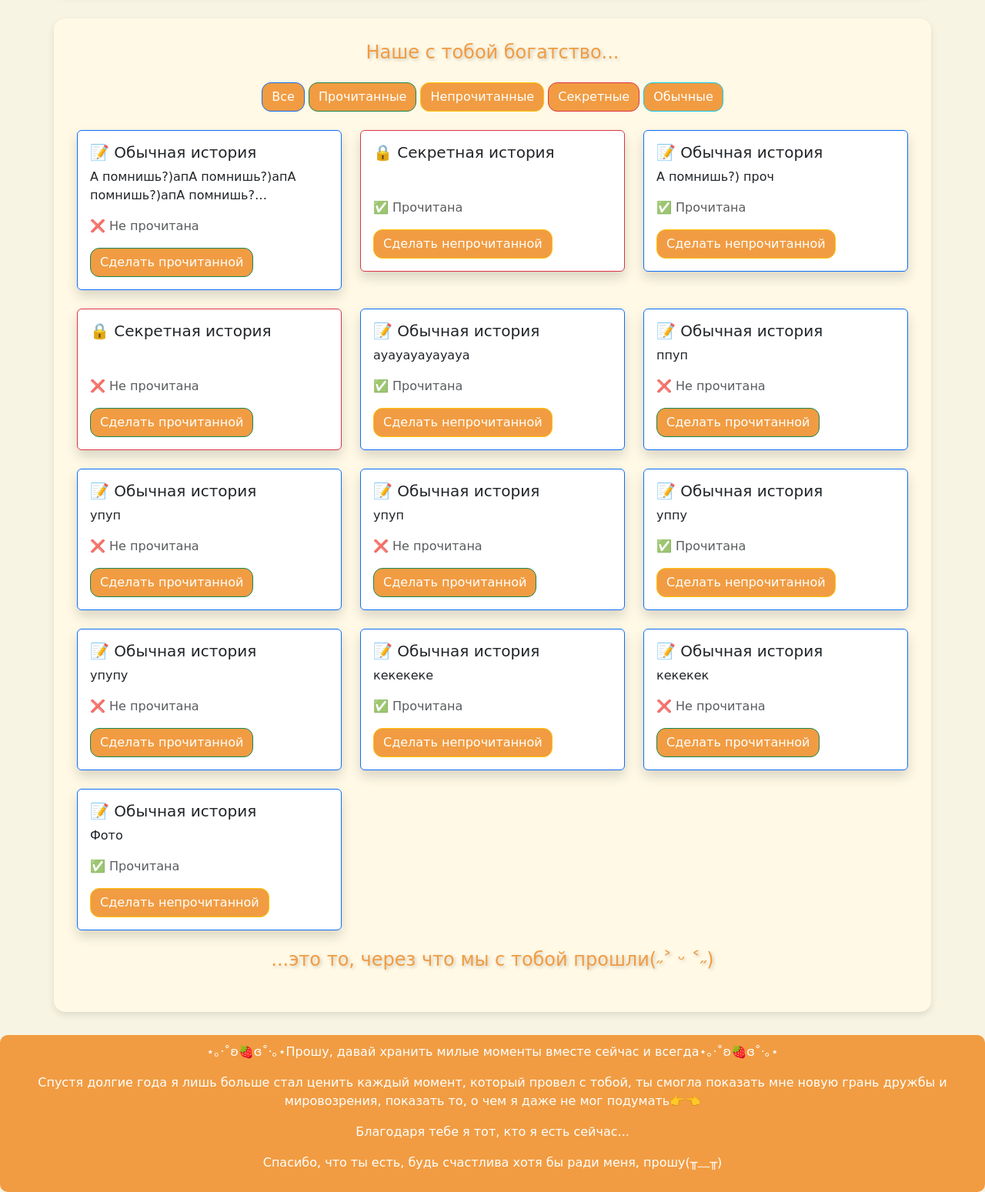
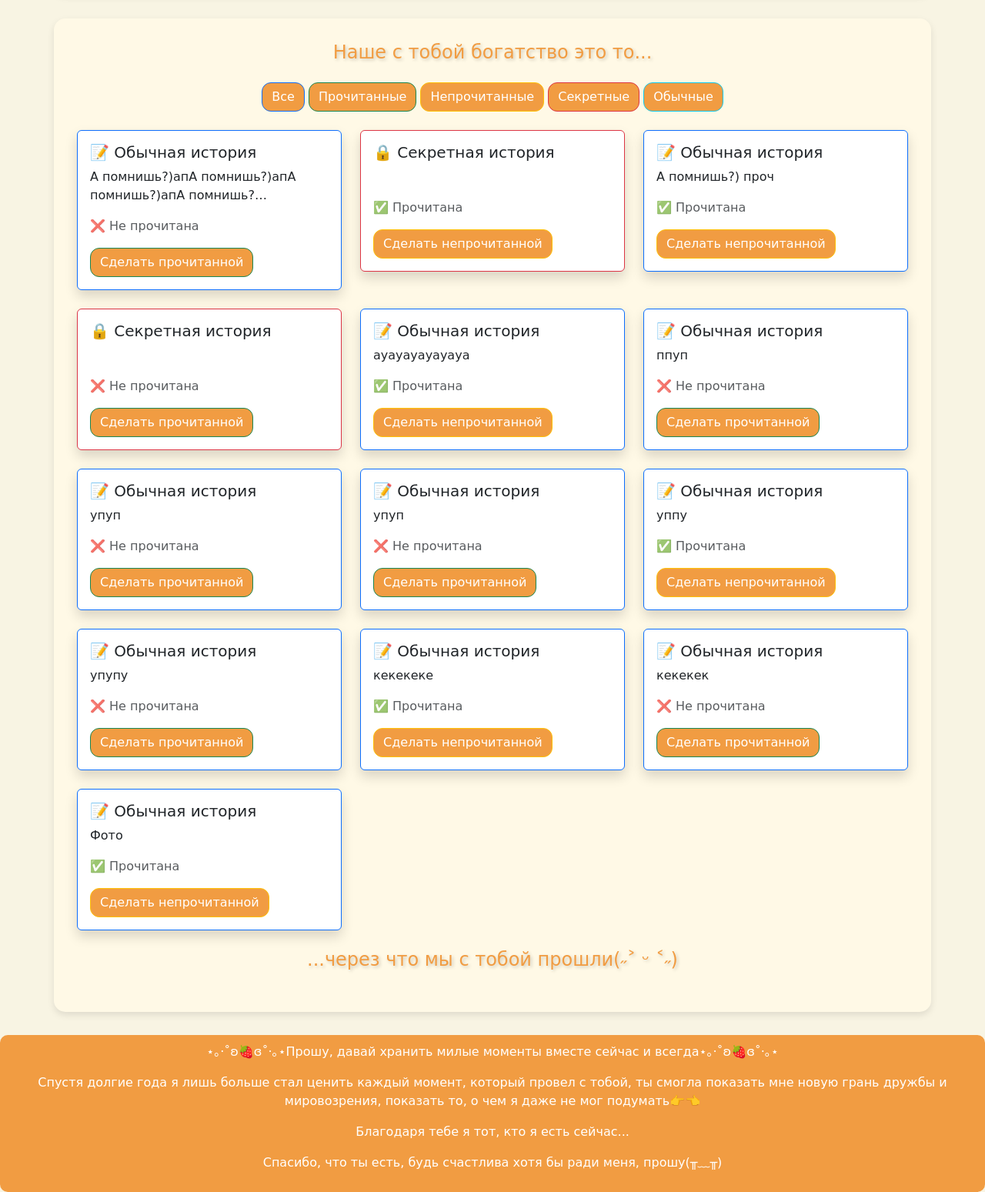
Before and after one commit to AberQ/Gift_For_AP, a Django app: page /notes/ in a window 1280 px wide. Shown: the part 121-1670 px from the top of the page at 77% size. Run offline with Django 5.2, Linux system fonts and the light colour scheme; data comes from the database, SQL or seed files in the repository; some libraries are stand-ins or nearby versions.

Commit message:
Немного поменял текст

```diff
--- a/templates/note_list.html
+++ b/templates/note_list.html
@@ -3,7 +3,7 @@
 {% block title %}◝(ᵔᗜᵔ)◜Наши сокровища◝(ᵔᗜᵔ)◜{% endblock %}
 
 {% block content %}
-    <h1 class="text-center mb-4 title">Наше с тобой богатство...</h1>
+    <h1 class="text-center mb-4 title">Наше с тобой богатство это то...</h1>
 
     <!-- Фильтры -->
     <div class="text-center mb-4">
@@ -150,5 +150,5 @@
             opacity: 0;
         }
     </style>
-    <h1 class="text-center mb-4 title">...это то, через что мы с тобой прошли(˶˃ ᵕ ˂˶)</h1>
+    <h1 class="text-center mb-4 title">...через что мы с тобой прошли(˶˃ ᵕ ˂˶)</h1>
 {% endblock %}
```
